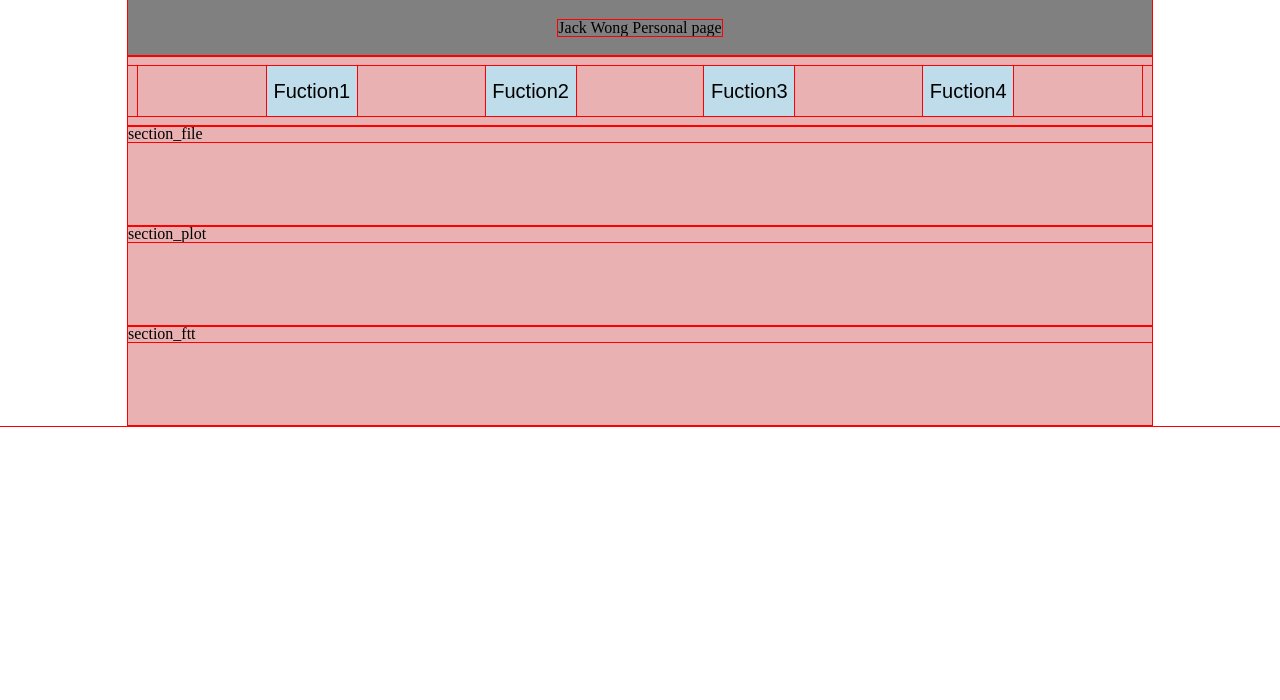
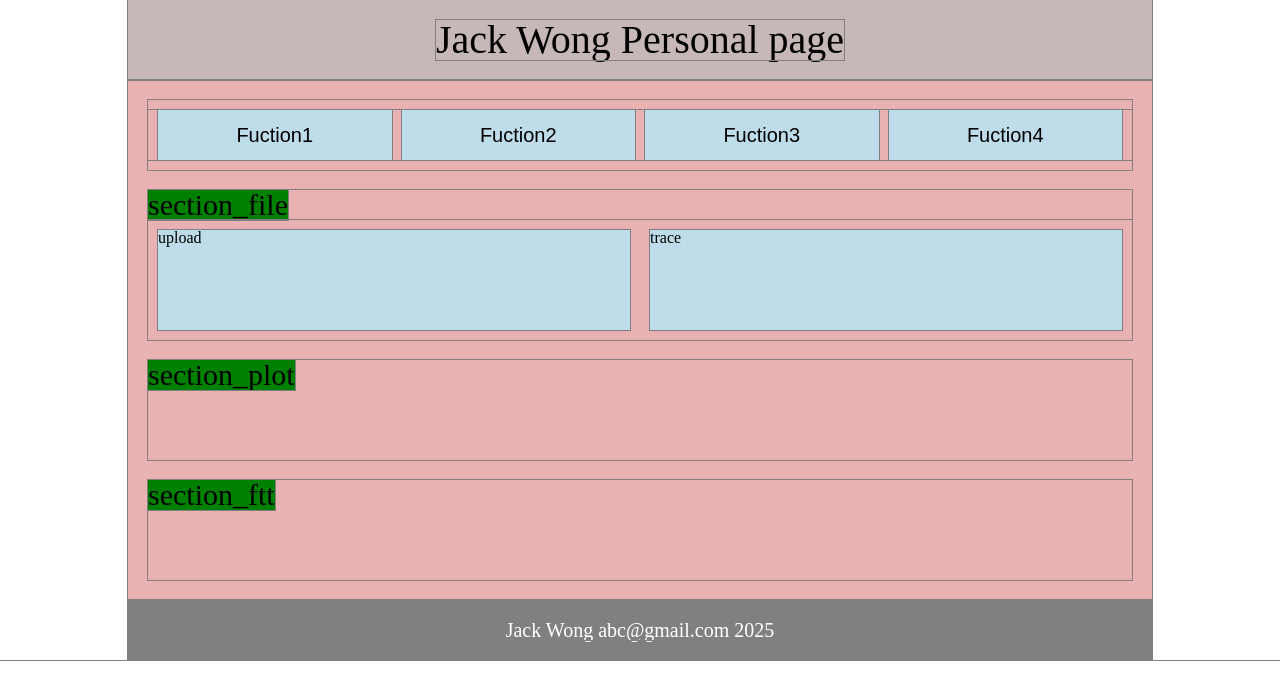
Before and after one commit to Phyllida-yeh/HEX_practice, a plain HTML site: page seed.html in a window 1280 px wide. Drawn offline with Linux system fonts and the light colour scheme.

Commit message:
Add Seed_1.jpg and update seed.css and seed.html for layout improvements

```diff
--- a/seed.css
+++ b/seed.css
@@ -49,7 +49,7 @@ table {
 /* end of reset.css */
 /* CSS for the Seed */
 *{
-	outline: 1px solid red;
+	outline: 1px solid gray;
 }
 
 .wrap {
@@ -58,10 +58,12 @@ table {
 }
 
 .header {
-    background-color:gray;
-	display: flex;
+    display: flex;
 	justify-content: center; /* 水平置中 */
 	padding: 20px;
+    font-size: 40px;
+    color: black;
+    background-color:rgba(183, 166, 166, 0.794);
 }
 
 .content {
@@ -69,24 +71,54 @@ table {
   display: flex;
   flex-direction: column;
   align-items: stretch;
+  padding: 20px;
+  gap: 20px;
+}
+.content h2{
+    display: inline-block;
+    font-size: 30px;
+    color: black;
+    background: green;
 }
 
 .menu li{
-    height: 50px;
     display: flex;
     justify-content:space-evenly; /* 水平置中 */
     align-items: center; /* 垂直置中 */
     margin: 10px;
+    gap: 10px;
 }
 .menu button{
+    flex: 1;    /* 按鈕寬度平均分配 */
     font-size: 20px;
-    width: 90px;
     height: 50px;
     text-align: center;
     background-color: #bedce9;
     border: none;
 
 }
-.section_file{height: 100px;}
+/* .section_file{
+    padding: 10px;
+} */
+
+.section_file_itemcontainer{
+    display: flex;
+}
+.section_file_upload,
+.section_file_trace {
+    width: 500px;
+    height: 100px;
+    margin: 10px;
+    background-color: #bedce9;
+}
 .section_plot{height: 100px;}
 .section_ftt{height: 100px;}
+.footer{
+    display: flex;
+    justify-content: center;
+    font-size: 20px;
+    color: white;
+    padding: 20px;
+    background-color:gray;
+
+}
--- a/seed.html
+++ b/seed.html
@@ -24,6 +24,11 @@
         </div>
         <div class="section_file">
             <h2>section_file</h2>
+            <div class="section_file_itemcontainer">
+                 <div class="section_file_upload">upload</div>
+                 <div class="section_file_trace">trace</div>
+            </div>
+
         </div>
         <div class="section_plot">
             <h2>section_plot</h2>
@@ -32,7 +37,9 @@
             <h2>section_ftt</h2>
         </div>
     </div>
-    <div class="footer"></div>
+    <div class="footer">
+        <h2>Jack Wong abc@gmail.com 2025</h2>
+    </div>
  </div>
 
 </body>
```
Also changed, not shown: Seed_1.jpg (added).
